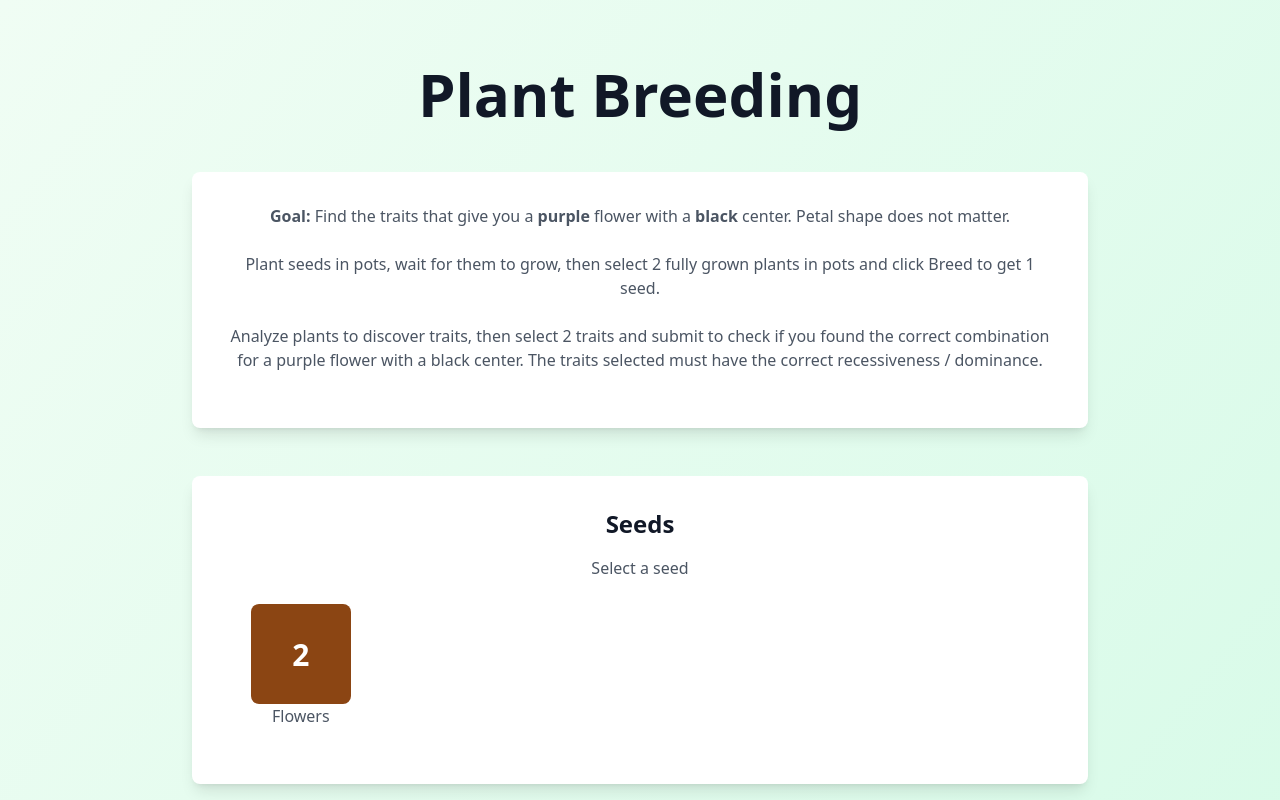
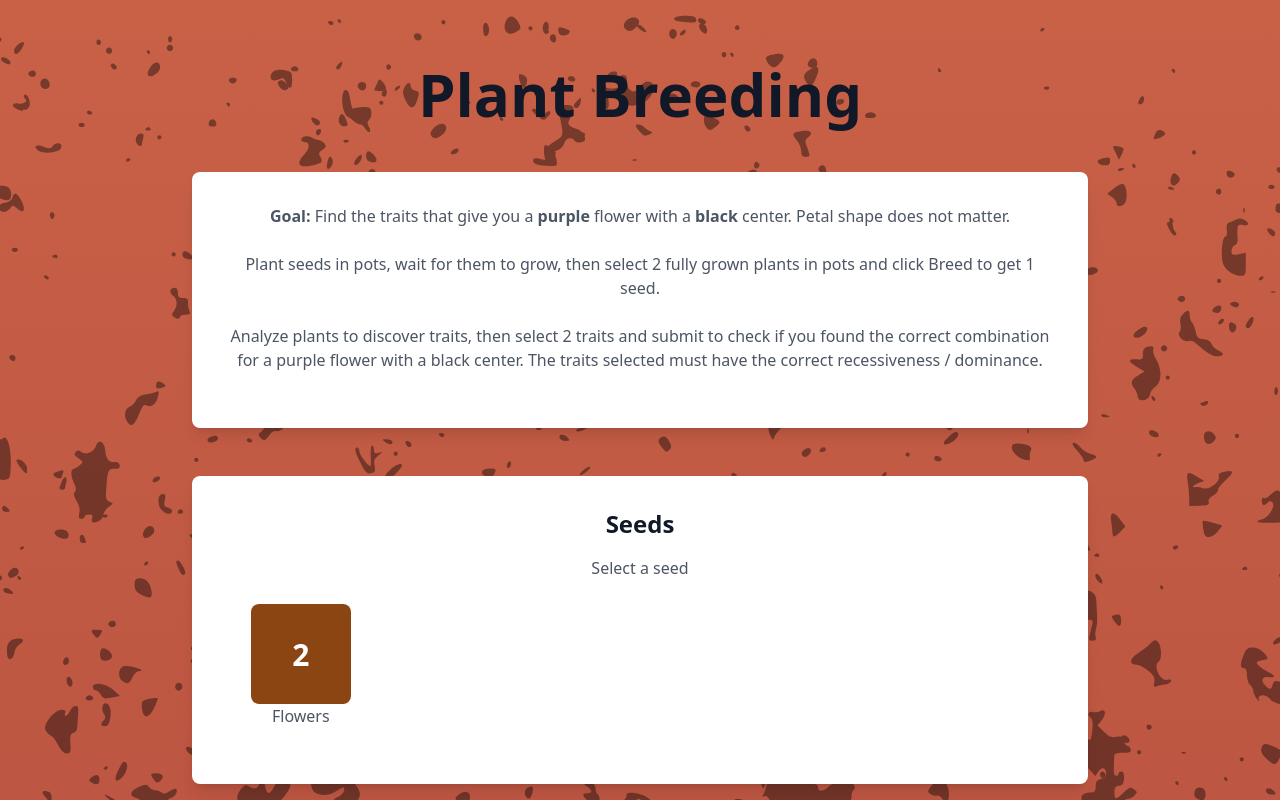
Before and after one commit to BeksOmega/plant-breeding, a Next.js app: page / in a window 1280 px wide. Shown: the top 800 px of the page. Built offline with nearby package versions, Linux system fonts and the light colour scheme.

Commit message:
feat: work on making the background better

```diff
--- a/app/globals.css
+++ b/app/globals.css
@@ -8,12 +8,14 @@
   --background-end-rgb: 255, 255, 255;
 }
 
-body {
+body.mars-background {
+  background-image: linear-gradient(
+    to bottom,
+    #c96147 0%,
+    #bd5642 50%,
+    #a2432b 100%
+  );
+  min-height: 100vh;
+  position: relative;
   color: rgb(var(--foreground-rgb));
-  background: linear-gradient(
-      to bottom,
-      transparent,
-      rgb(var(--background-end-rgb))
-    )
-    rgb(var(--background-start-rgb));
 }
--- a/app/layout.tsx
+++ b/app/layout.tsx
@@ -13,7 +13,9 @@ export default function RootLayout({
 }) {
   return (
     <html lang="en">
-      <body>{children}</body>
+      <body className="mars-background before:absolute before:inset-0 before:z-[-1] before:bg-[url('/dust-texture.svg')] before:bg-cover before:bg-center before:bg-no-repeat before:opacity-40 before:mix-blend-multiply before:pointer-events-none">
+        {children}
+      </body>
     </html>
   );
 }
--- a/app/page.tsx
+++ b/app/page.tsx
@@ -490,7 +490,7 @@ export default function Home() {
       return pot && !pot.plantId;
     });
   return (
-    <main className="min-h-screen bg-gradient-to-br from-green-50 to-emerald-100">
+    <main className="min-h-screen">
       <div className="container mx-auto px-4 py-16">
         <div className="max-w-4xl mx-auto text-center">
           <h1 className="text-6xl font-bold text-gray-900 mb-6">
```
Also changed, not shown: public/dust-texture.svg (added).
